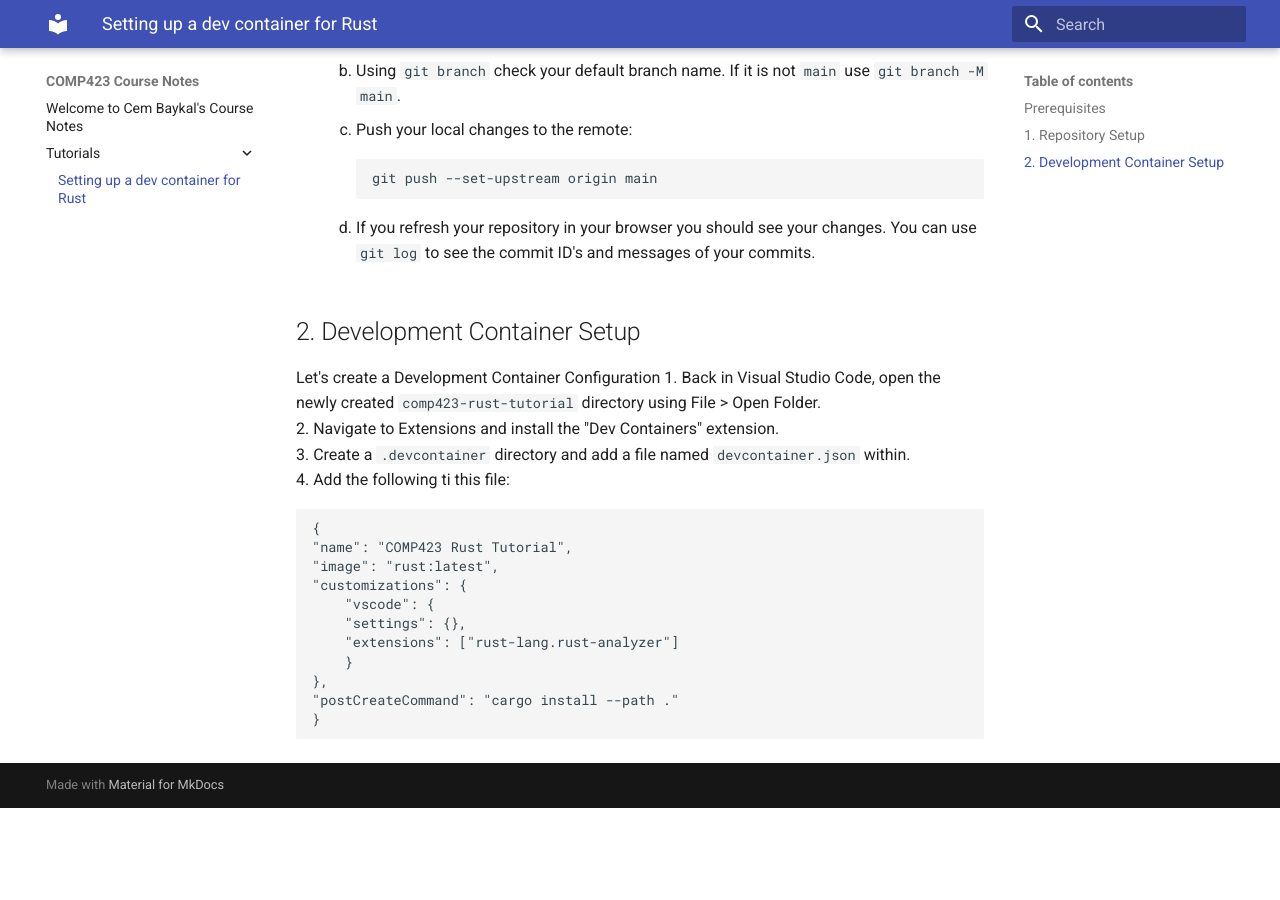
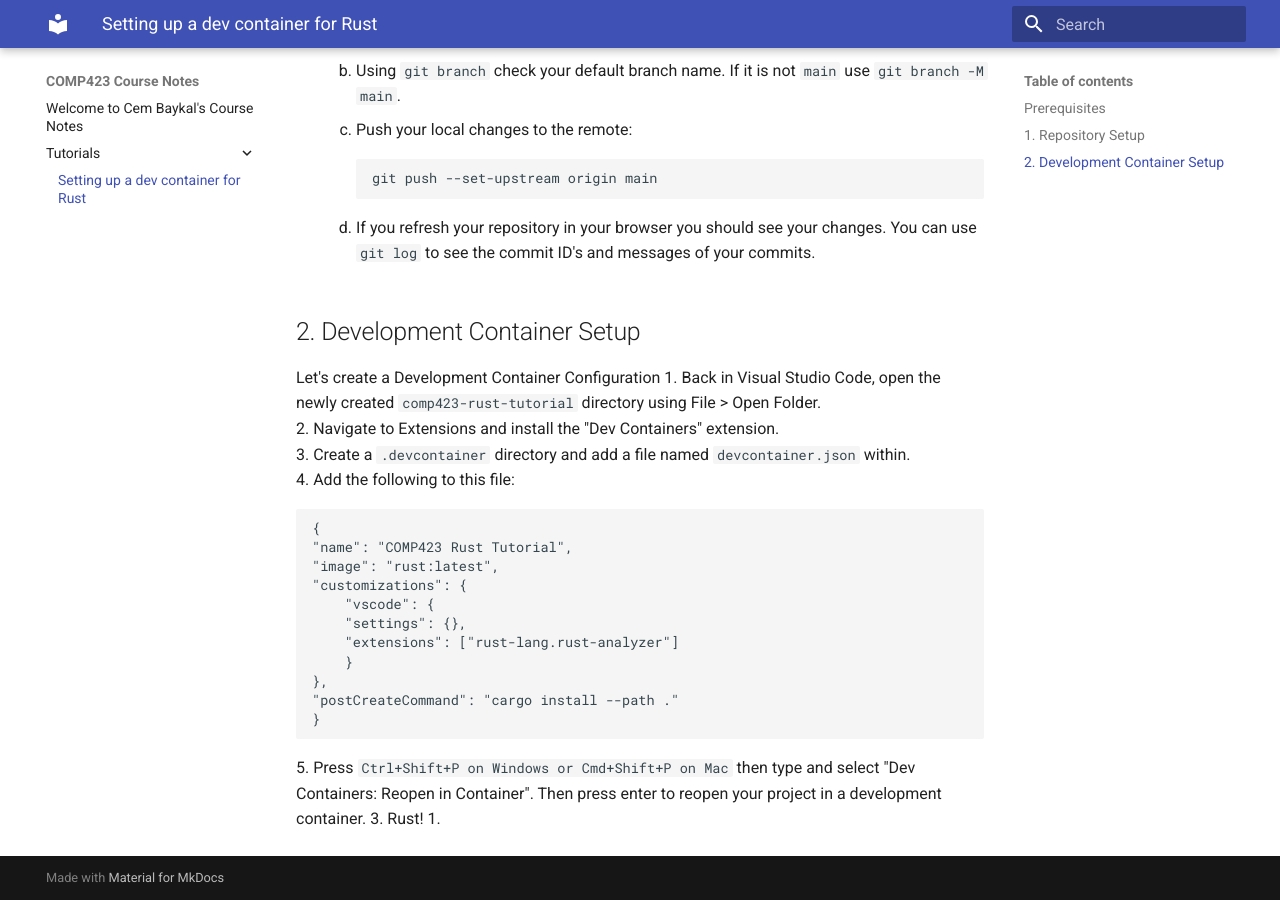
Before and after one commit to baykalcem/comp423-course-notes, an MkDocs documentation site: the page built from docs/tutorials/rust-setup.md, in a window 1280 px wide and 900 px high, scrolled down 1396 px. Built offline with MkDocs 1.6.1 and Material for MkDocs 9.7.7, drawn with Linux system fonts in a browser that asks for light colours; before the commit the page ends 2204 px from its top, so only the background shows below that.

Commit message:
Reopening and starting rust code

````diff
--- a/docs/tutorials/rust-setup.md
+++ b/docs/tutorials/rust-setup.md
@@ -53,7 +53,7 @@ Let's create a Development Container Configuration
 1. Back in Visual Studio Code, open the newly created ```comp423-rust-tutorial``` directory using File > Open Folder. <br>
 2. Navigate to Extensions and install the "Dev Containers" extension. <br>
 3. Create a ```.devcontainer``` directory and add a file named ```devcontainer.json``` within. <br>
-4. Add the following ti this file: <br>
+4. Add the following to this file: <br>
 ```
 {
 "name": "COMP423 Rust Tutorial",
@@ -67,3 +67,6 @@ Let's create a Development Container Configuration
 "postCreateCommand": "cargo install --path ."
 }
 ```
+5. Press ```Ctrl+Shift+P on Windows or Cmd+Shift+P on Mac``` then type and select "Dev Containers: Reopen in Container". Then press enter to reopen your project in a development container.
+3. Rust!
+    1.
````
